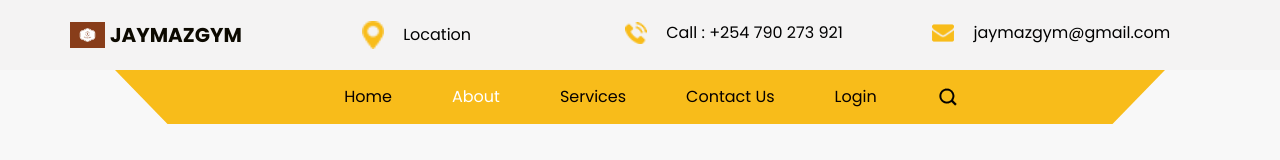
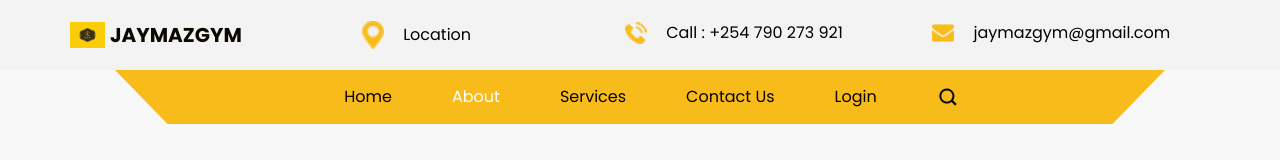
Before and after one commit to JamesMusembi/JaymayGYM, a plain HTML site: page about.html in a window 1280 px wide. Shown: the top 160 px of the page. Drawn offline with nearby package versions, Linux system fonts and the light colour scheme; a web font is replaced by a local one.

Commit message:
setting up about us

```diff
--- a/about.html
+++ b/about.html
@@ -37,7 +37,7 @@
       <div class="container">
         <nav class="navbar navbar-expand-lg custom_nav-container">
           <a class="navbar-brand" href="index.html">
-            <img src="images/jaymazgym-logo.png" alt="" />
+            <img src="images/jaymazgym-high-resolution-color-logo.png" alt="" />
             <span>
               Jaymazgym
             </span>
```
